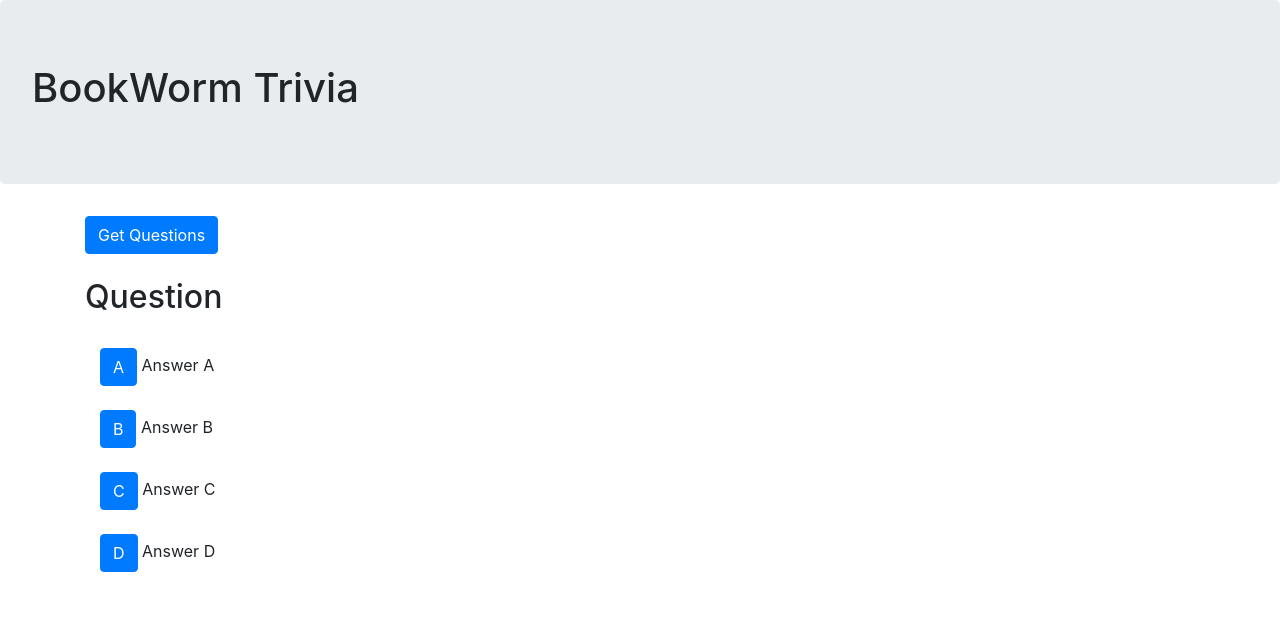
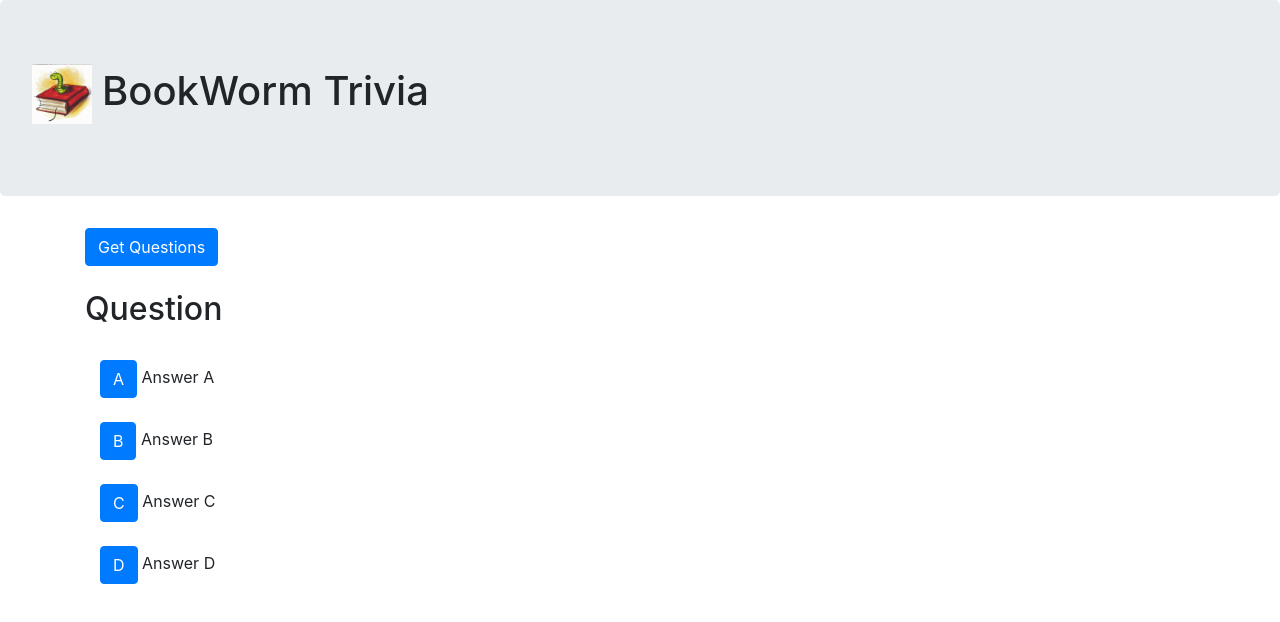
Before and after one commit to BookWormTrivia/BookWormDev, a plain HTML site: page test_view.html in a window 1280 px wide. Drawn offline with Linux system fonts and the light colour scheme.

Commit message:
Added image to title

```diff
--- a/test_view.html
+++ b/test_view.html
@@ -8,7 +8,7 @@
 
     <body>
         <div class="jumbotron">
-            <h1>BookWorm Trivia</h1>
+            <h1 style="white-space:nowrap;"><img style="width:60px; height:60px; margin-right:10px;" src="res/images/bookworm.png"/>BookWorm Trivia</h1>
         </div>
 
         <div class="container">
```
